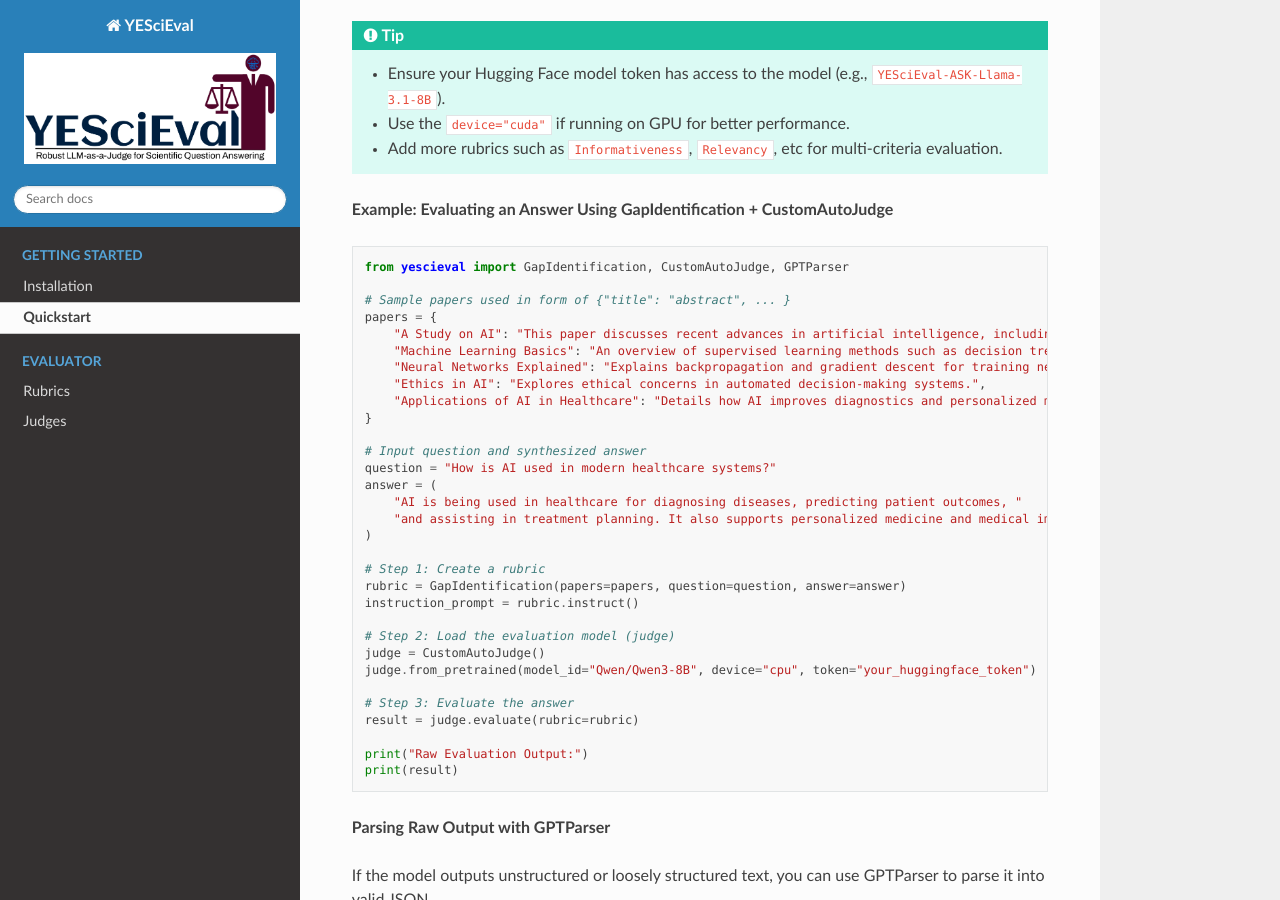
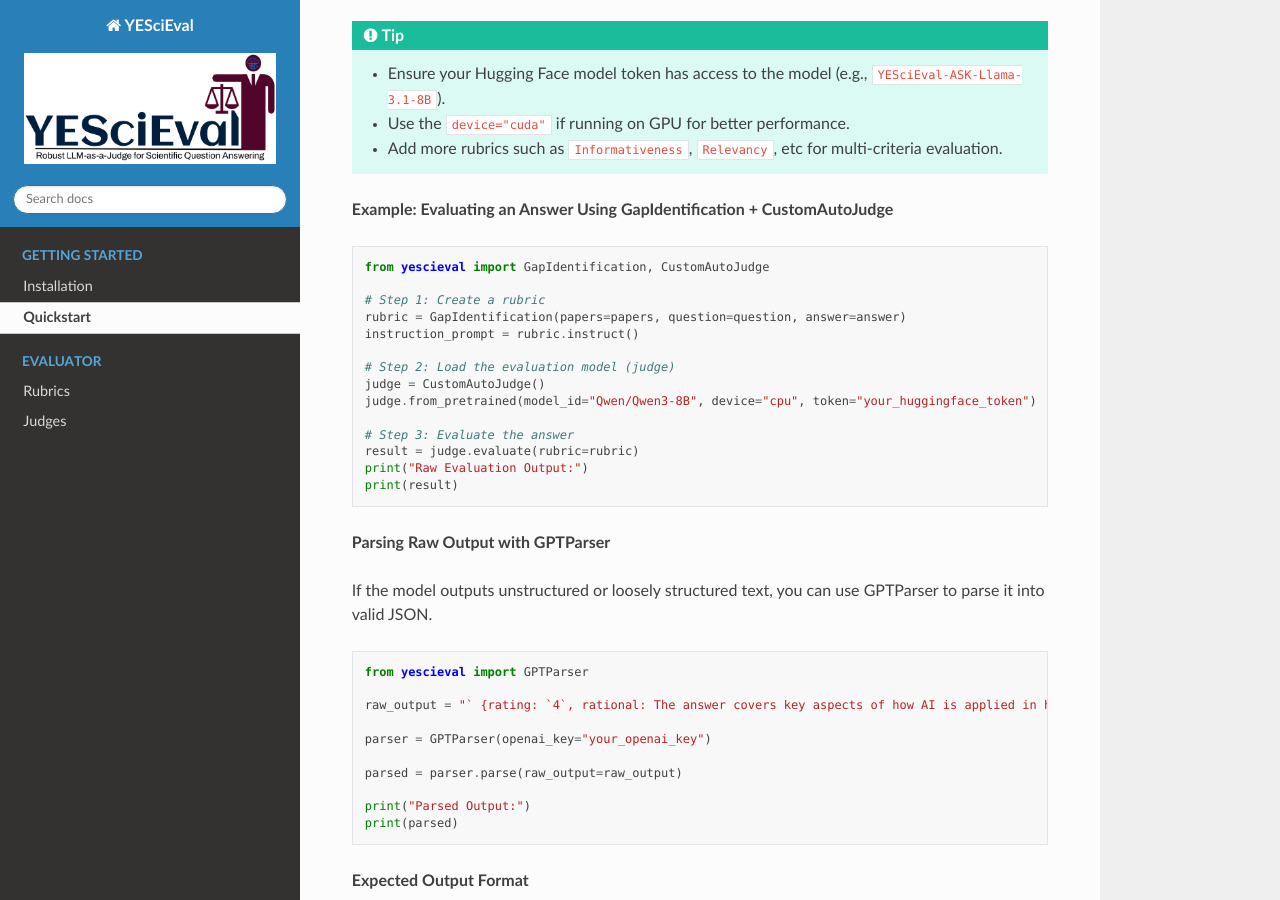
Before and after one commit to sciknoworg/YESciEval, a Sphinx documentation site: the page built from docs/source/quickstart.rst, in a window 1280 px wide and 900 px high, scrolled down 878 px. Built offline with Sphinx 7.4.7 and the Read the Docs theme 3.1.0, drawn with Linux system fonts in a browser that asks for light colours; pages that are not in the unit, such as notebooks, are missing from menus.

Commit message:
📝 updated the example run script in the documentation

```diff
--- a/docs/source/quickstart.rst
+++ b/docs/source/quickstart.rst
@@ -51,23 +51,7 @@
 
 .. code-block:: python
 
-   from yescieval import GapIdentification, CustomAutoJudge, GPTParser
-
-   # Sample papers used in form of {"title": "abstract", ... }
-   papers = {
-       "A Study on AI": "This paper discusses recent advances in artificial intelligence, including deep learning.",
-       "Machine Learning Basics": "An overview of supervised learning methods such as decision trees and SVMs.",
-       "Neural Networks Explained": "Explains backpropagation and gradient descent for training networks.",
-       "Ethics in AI": "Explores ethical concerns in automated decision-making systems.",
-       "Applications of AI in Healthcare": "Details how AI improves diagnostics and personalized medicine."
-   }
-
-   # Input question and synthesized answer
-   question = "How is AI used in modern healthcare systems?"
-   answer = (
-       "AI is being used in healthcare for diagnosing diseases, predicting patient outcomes, "
-       "and assisting in treatment planning. It also supports personalized medicine and medical imaging."
-   )
+   from yescieval import GapIdentification, CustomAutoJudge
 
    # Step 1: Create a rubric
    rubric = GapIdentification(papers=papers, question=question, answer=answer)
@@ -79,7 +63,6 @@
 
    # Step 3: Evaluate the answer
    result = judge.evaluate(rubric=rubric)
-
    print("Raw Evaluation Output:")
    print(result)
 
```
Also changed, not shown: other parts of docs/source/quickstart.rst (+1 -1 lines).
